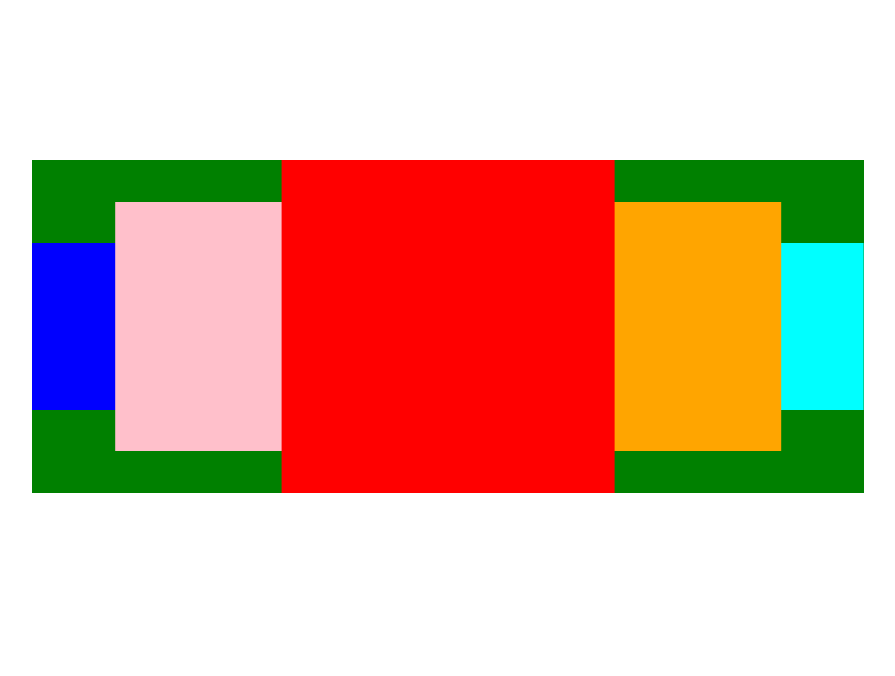
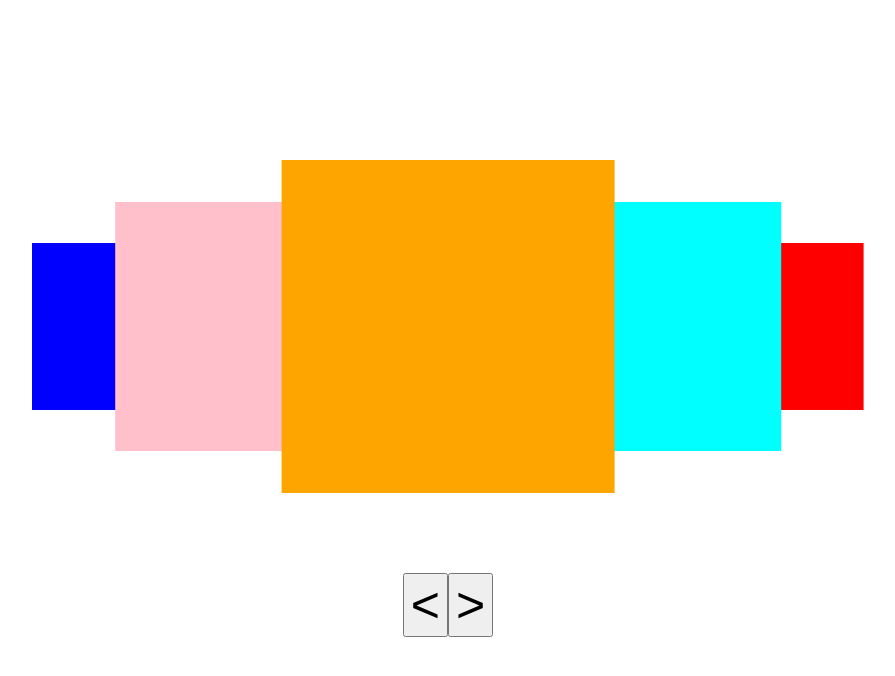
Before and after one commit to ijwebber/zephyr-hill, a React (Create React App) app: page / in a window 1280 px wide. Shown: the top 676 px of the page, without its empty margins (192-1087 px from the left). Built offline with nearby package versions, Linux system fonts and the light colour scheme; the HTML template or start-up script is replaced by a standard one.

Commit message:
Slider now has arrow control and infinite

```diff
--- a/src/App.js
+++ b/src/App.js
@@ -1,10 +1,15 @@
+import { useState } from 'react';
 import './App.css';
 import Slider from './components/slider/Slider';
 
 function App() {
+  const [offset, setOffset] = useState(0);
   return (
     <div className="App">
-      <Slider size={65}></Slider>
+      <Slider size={65} offset={offset} speed={.75}></Slider>
+      <button style={{fontSize: "50px"}} onClick={() => setOffset(offset - 1)}>{"<"}</button>
+      <button style={{fontSize: "50px"}} onClick={() => setOffset(offset + 1)}>{">"}</button>
+
     </div>
   );
 }
--- a/src/components/slider/Slider.css
+++ b/src/components/slider/Slider.css
@@ -1,4 +1,3 @@
 .Slider {
-    background-color: green;
-    margin: 20vh auto;
+    margin: 20vh auto 10vh auto;
 }
--- a/src/components/slider/Slider.js
+++ b/src/components/slider/Slider.js
@@ -2,49 +2,74 @@ import './Slider.css'
 
 export default function Slider(props) {
     let size = props.size / 2.5
-    let colours = ["blue", "pink", "orange", "aqua", "red", "lime", "purple"]
+    let colours = ["blue", "pink", "orange", "aqua", "red", "lime", "purple", "grey", "yellow", "black"]
     let x = 0
-    //const panels = colours.map((item,index) => <Panel size={size} image={item} position={index}></Panel>)
+    const panels = colours.map((item,index) => <Panel size={size}
+                                                      image={item}
+                                                      position={index + 1 + props.offset}
+                                                      total={colours.length}
+                                                      speed={props.speed}
+                                                ></Panel>
+                    );
     return (
         <div className='Slider' style={{height: size + "vw", width: size * 2.5 + "vw"}}>
-            <Panel size={size} image={"blue"} position={x % 5}></Panel>
-            <Panel size={size} image={"pink"} position={(x + 1) % 5}></Panel>
-            <Panel size={size} image={"red"} position={(x + 2) % 5}></Panel>
-            <Panel size={size} image={"orange"} position={(x + 3) % 5}></Panel>
-            <Panel size={size} image={"aqua"} position={(x + 4) % 5}></Panel>
+            {panels}
         </div>
     );
 }
 
 function Panel(props) {
-    let image = props.image
+    let image = props.image;
+    let size = 0;
+    let pos = 0;
+    let margin = 0;
 
-    let size = 0
-    let pos = 0
-    let zIndex = 0
-    if (props.position == 0) {
+    let position = props.position % props.total;
+    if (position < 0) position = position + props.total;
+
+    let zIndex = 0;
+    let opacity = 1;
+    if (position == 0) {
         size = props.size * 0.5
-        pos = 0
+        opacity = 0
+        zIndex = 0
+        margin = props.size * .25 + "vw"
+    } else if (position == 1) {
+        size = props.size * 0.5
         zIndex = 1
-    } else if (props.position == 1) {
+        margin = props.size * .25 + "vw"
+    } else if (position == 2) {
         size = props.size * 0.75
         pos = (props.size * .25)
         zIndex = 2
-    } else if (props.position == 2) {
+        margin = props.size * .125 + "vw"
+    } else if (position == 3) {
         size = props.size
         pos = props.size * .75
         zIndex = 3
-    } else if (props.position == 3) {
+        margin = "0vw"
+    } else if (position == 4) {
         size = props.size * 0.75
         pos = (props.size * 1.5)
         zIndex = 2
-    } else if (props.position == 4) {
+        margin = props.size * .125 + "vw"
+    } else if (position == 5) {
         size = props.size * 0.5
         pos = props.size * 2
         zIndex = 1
+        margin = props.size * .25 + "vw"
+    } else if (position == 6) {
+        size = props.size * 0.5
+        pos = props.size * 2
+        opacity = 0
+        zIndex = 0
+        margin = props.size * .25 + "vw"
     } else {
-        size = 0
-        pos = 0
+        opacity = 0
+        zIndex = -1
+        size = props.size * 0.5
+        pos = props.size * 2
+        margin = props.size * .25 + "vw"
     }
 
     return (
@@ -53,11 +78,12 @@ function Panel(props) {
             width: size + "vw",
             height: size + "vw",
             transform: "translateX(" + pos + "vw)",
-            transition: "height .5s, width .5s, transform .5s, margin .5s",
+            transitionProperty: "height, width, transform, margin, opacity",
+            transitionDuration: props.speed + "s",
             position: 'absolute',
-            opacity: 1,
+            opacity: opacity,
             zIndex: zIndex,
-            marginTop: (3 - zIndex) * props.size * .125 + "vw",
+            marginTop: margin,
         }}>
 
         </div>
```
